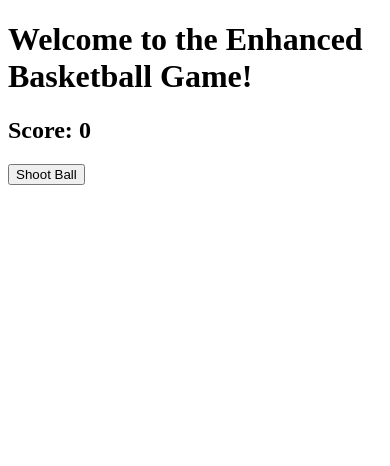
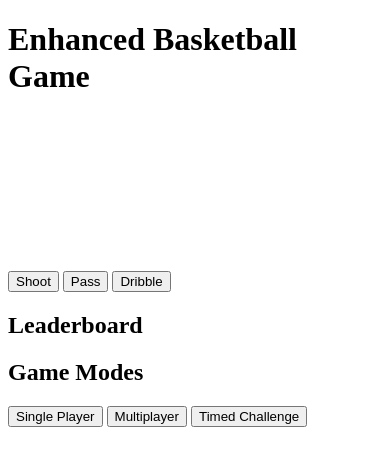
Before and after one commit to sihop816/basket-ball, a plain HTML site: page index.html in a window 390 px wide. Drawn offline with Linux system fonts and the light colour scheme.

Commit message:
Updated index.html with enhanced basketball game features including leaderboard, game modes, mobile touch controls, and timed challenges.

```diff
--- a/index.html
+++ b/index.html
@@ -4,27 +4,31 @@
     <meta charset="UTF-8">
     <meta name="viewport" content="width=device-width, initial-scale=1.0">
     <title>Enhanced Basketball Game</title>
-    <script src="game.js"></script>
+    <link rel="stylesheet" href="styles.css">
 </head>
 <body>
-    <h1>Welcome to the Enhanced Basketball Game!</h1>
-    <div id="scoreboard">
-        <h2>Score: <span id="score">0</span></h2>
+    <h1>Enhanced Basketball Game</h1>
+    <div id="game-container">
+        <!-- Game canvas for rendering -->
+        <canvas id="gameCanvas"></canvas>
+        <div id="controls">
+            <button id="shootBtn">Shoot</button>
+            <button id="passBtn">Pass</button>
+            <button id="dribbleBtn">Dribble</button>
+        </div>
     </div>
-    <button id="shootBtn">Shoot Ball</button>
-    <div id="gameArea"></div>
-    <script>
-        let score = 0;
-        let gameArea = document.getElementById('gameArea');
-        const shootBtn = document.getElementById('shootBtn');
-        const scoreDisplay = document.getElementById('score');
-
-        shootBtn.addEventListener('click', function() {
-            // Simulate shooting ball with physics
-            // Scoring mechanics
-            score += 2;  // Example scoring system
-            scoreDisplay.textContent = score;
-        });
-    </script>
+    <div id="leaderboard">
+        <h2>Leaderboard</h2>
+        <ol id="leaderboardList">
+            <!-- Dynamic leaderboard will be populated here -->
+        </ol>
+    </div>
+    <div id="gameModes">
+        <h2>Game Modes</h2>
+        <button id="singlePlayer">Single Player</button>
+        <button id="multiplayer">Multiplayer</button>
+        <button id="timedChallenge">Timed Challenge</button>
+    </div>
+    <script src="game.js"></script>
 </body>
 </html>
```
